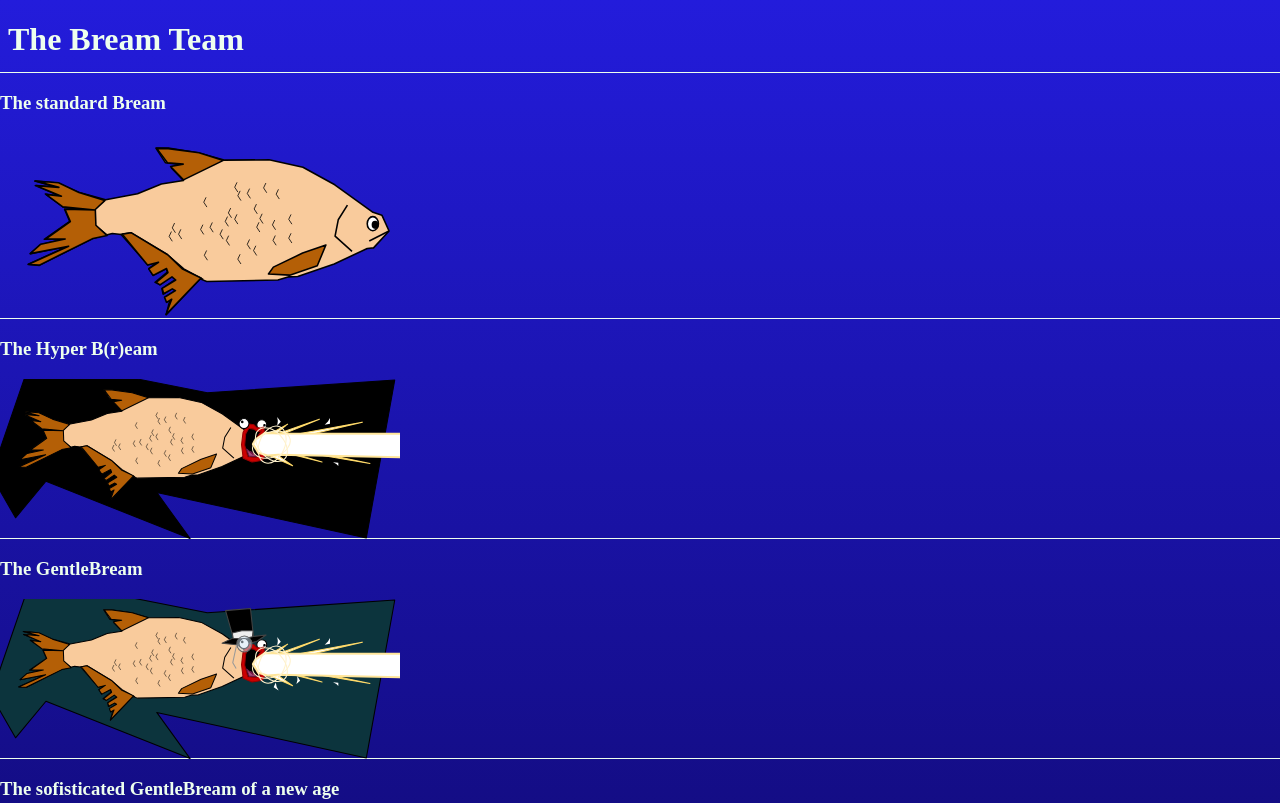
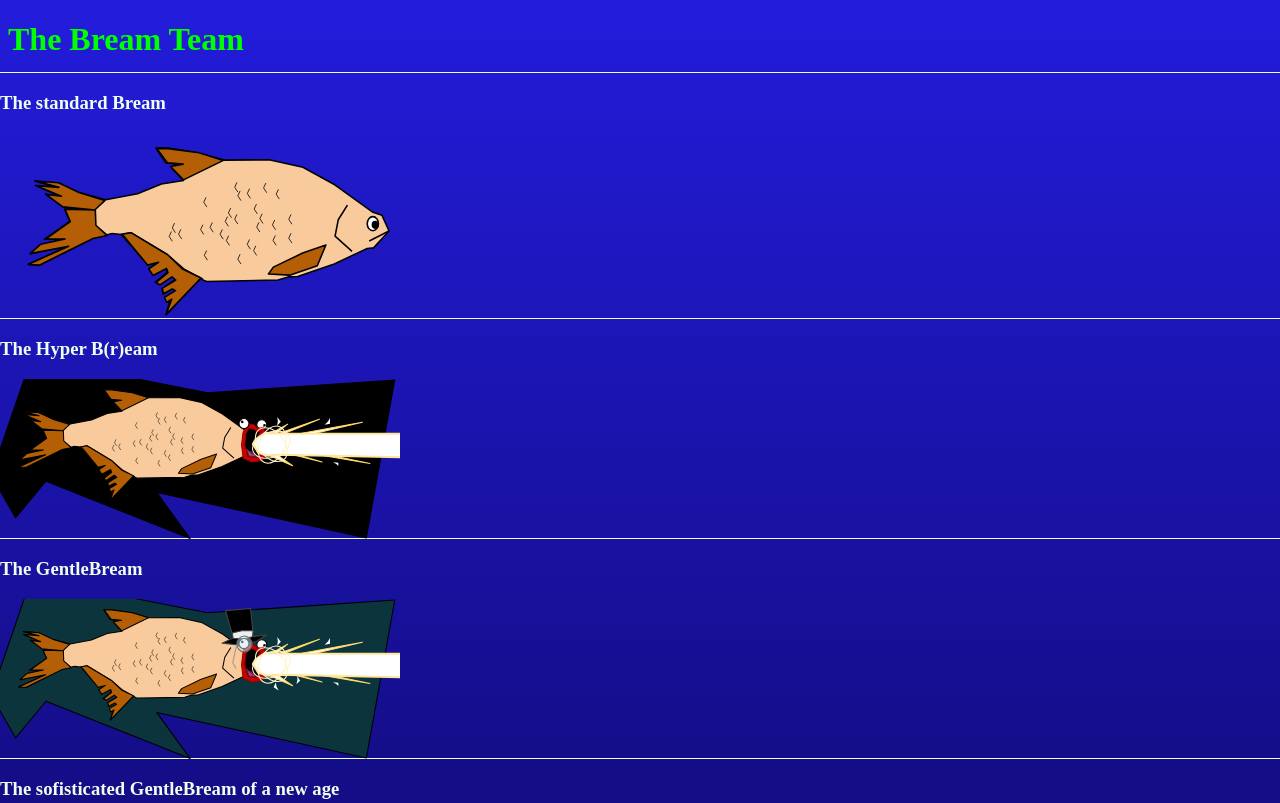
Before and after one commit to zephyyrr/bream_se, a plain HTML site: page index.html in a window 1280 px wide. Shown: the top 803 px of the page. Drawn offline with Linux system fonts and the light colour scheme.

Commit message:
Changed header color.
To see that DNS change is done.
Will return when I am satisfied.

```diff
--- a/index.html
+++ b/index.html
@@ -10,6 +10,10 @@ body {
 	background-image: -webkit-linear-gradient(bottom, rgb(7,0,61) 7%, rgb(35,28,219));
 	background-image: -ms-linear-gradient(bottom, rgb(7,0,61) 7%, rgb(35,28,219));
 	color: #EFE;
+}
+
+h1 {
+	color: #0F0;
 }
 
 .svg_bream {
```
